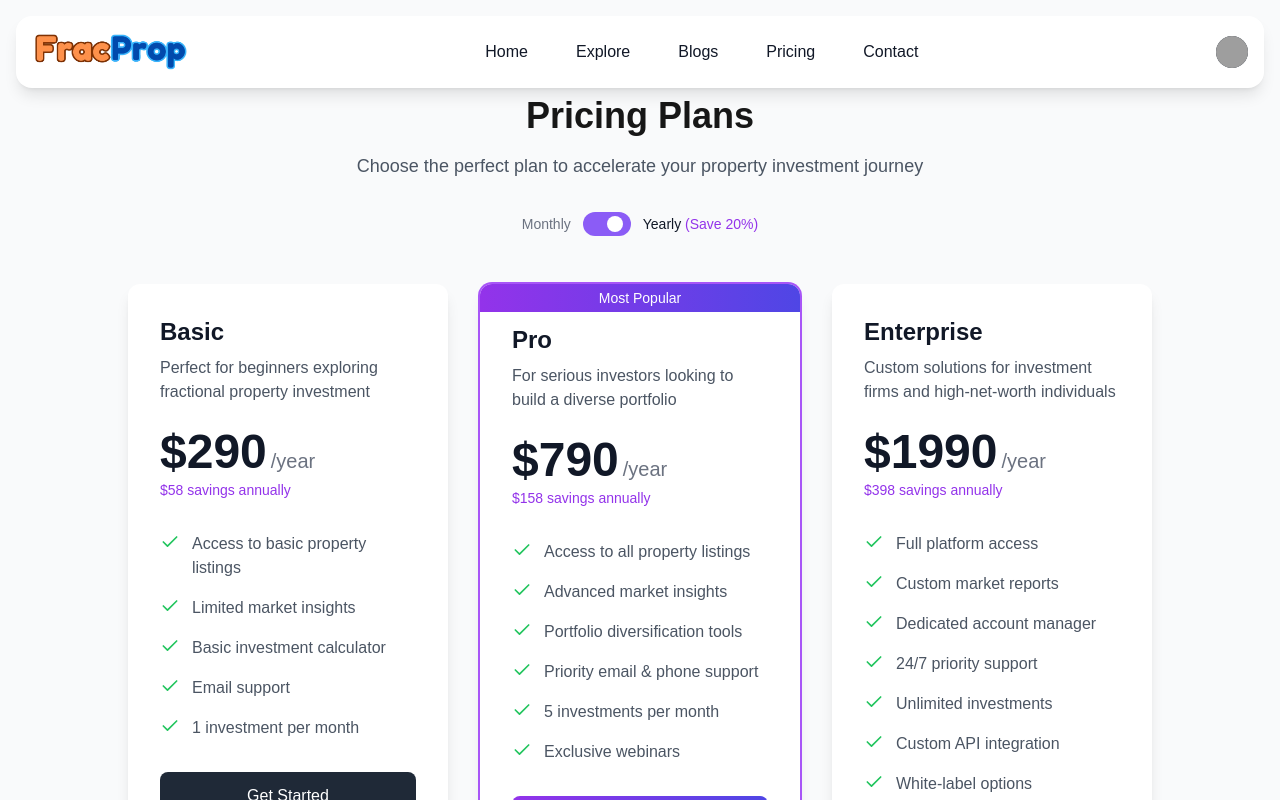
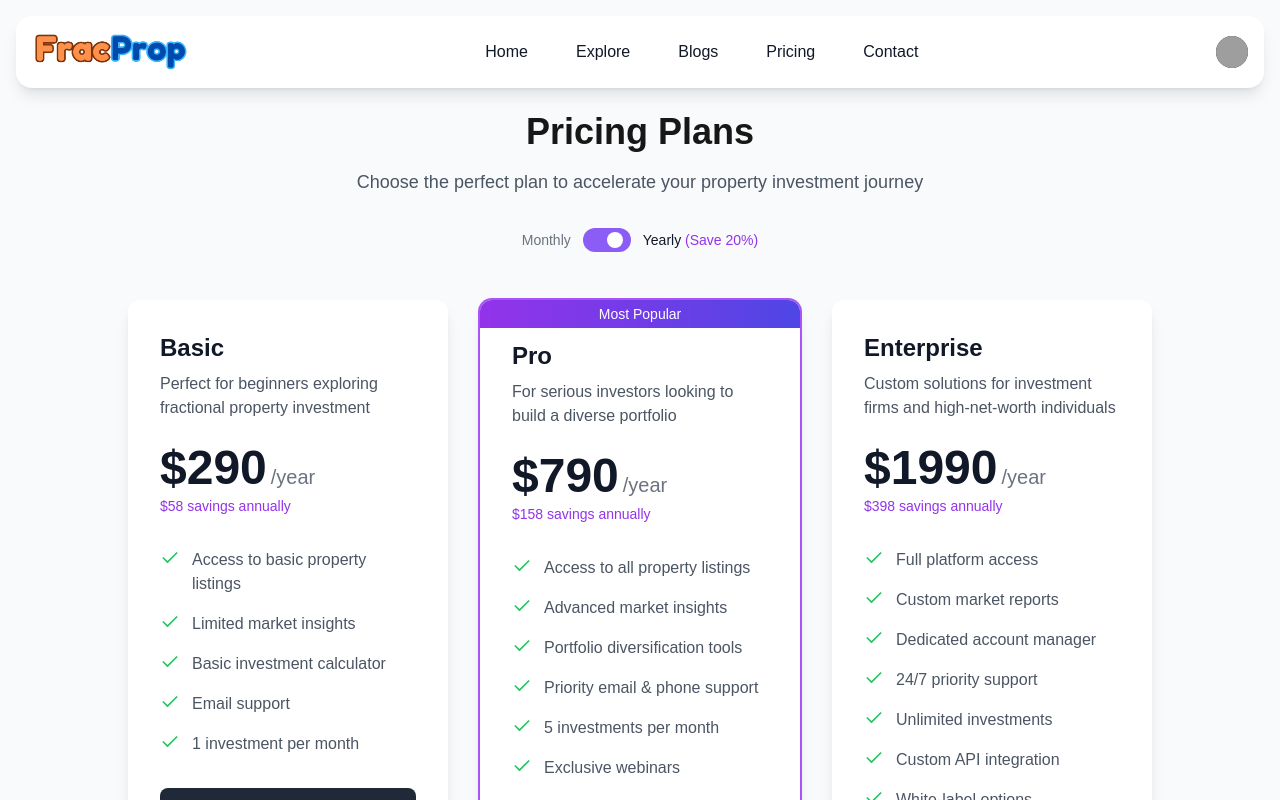
Before and after one commit to Ambar-06/FracProp_frontend, a Next.js app: page /pricing in a window 1280 px wide. Shown: the top 800 px of the page. Built offline with nearby package versions, Linux system fonts and the light colour scheme; sample sign-in values are in the browser's storage; grey boxes are pictures that could not be loaded.

Commit message:
pricing page

```diff
--- a/src/app/pricing/page.tsx
+++ b/src/app/pricing/page.tsx
@@ -67,7 +67,7 @@ const PricingPage = () => {
     <div className="min-h-screen bg-gray-50">
       <Navbar />
 
-      <div className="container mx-auto px-4 pt-24 pb-16">
+      <div className="container mx-auto px-4 pt-28 pb-16">
         <div className="max-w-5xl mx-auto">
           <div className="text-center mb-12">
             <h1 className="text-4xl font-bold mb-4 gradient-text">Pricing Plans</h1>
--- a/src/components/Navbar.js
+++ b/src/components/Navbar.js
@@ -68,7 +68,7 @@ const Navbar = () => {
                             </Link>
                         )}
                         <Link href="/blog" className="py-2 px-3 text-gray-900 dark:text-white hover:bg-gray-100 dark:hover:bg-gray-700 rounded">Blogs</Link>
-                        <Link href="#" className="py-2 px-3 text-gray-900 dark:text-white hover:bg-gray-100 dark:hover:bg-gray-700 rounded">Pricing</Link>
+                        <Link href="/pricing" className="py-2 px-3 text-gray-900 dark:text-white hover:bg-gray-100 dark:hover:bg-gray-700 rounded">Pricing</Link>
                         <Link href="/contact" className="py-2 px-3 text-gray-900 dark:text-white hover:bg-gray-100 dark:hover:bg-gray-700 rounded">Contact</Link>
                     </div>
                 )}
@@ -154,7 +154,7 @@ const Navbar = () => {
                                 </li>
                             )}
                              <li><Link href="/blog" className="block py-2 px-3 hover:bg-gray-100 dark:hover:bg-gray-700">Blogs</Link></li>
-                            <li><Link href="#" className="block py-2 px-3 hover:bg-gray-100 dark:hover:bg-gray-700">Pricing</Link></li>
+                            <li><Link href="#/pricing" className="block py-2 px-3 hover:bg-gray-100 dark:hover:bg-gray-700">Pricing</Link></li>
                             <li><Link href="/contact" className="block py-2 px-3 hover:bg-gray-100 dark:hover:bg-gray-700">Contact</Link></li>
                         </ul>
                     </div>
```
